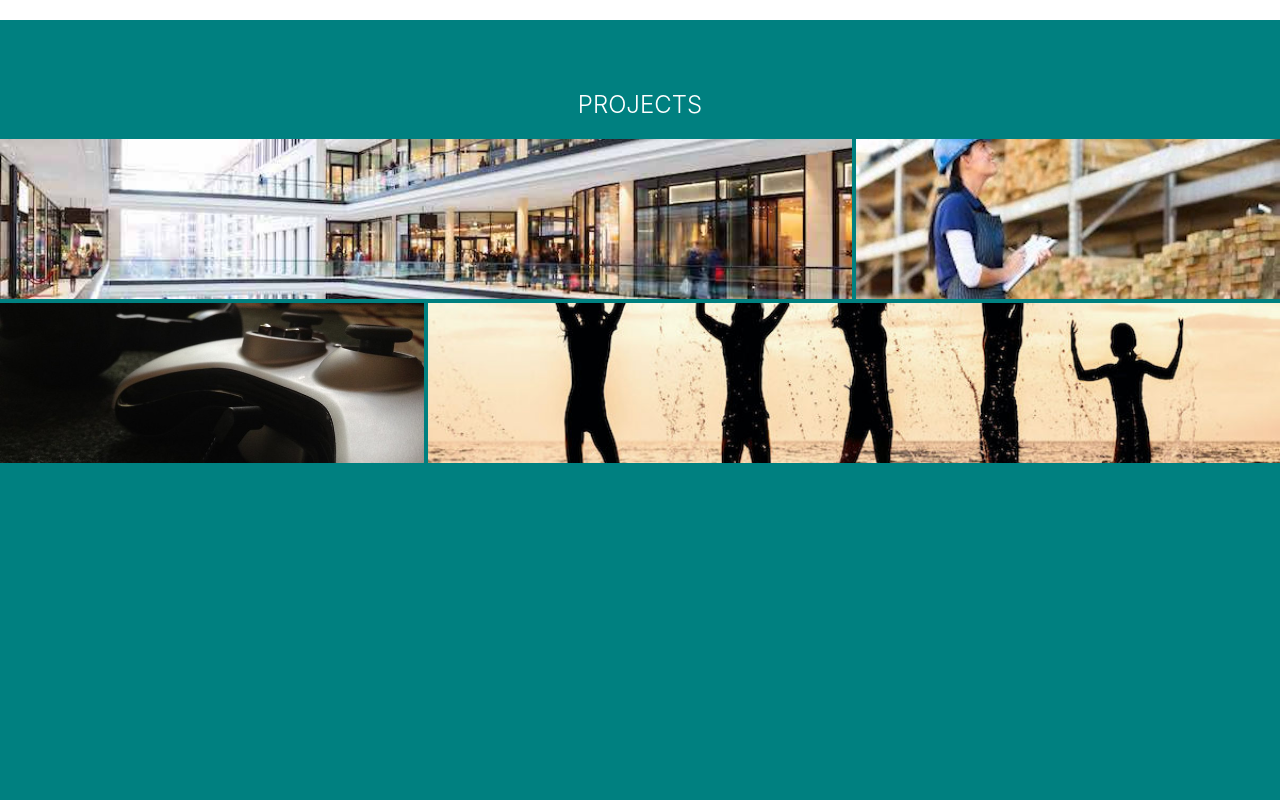
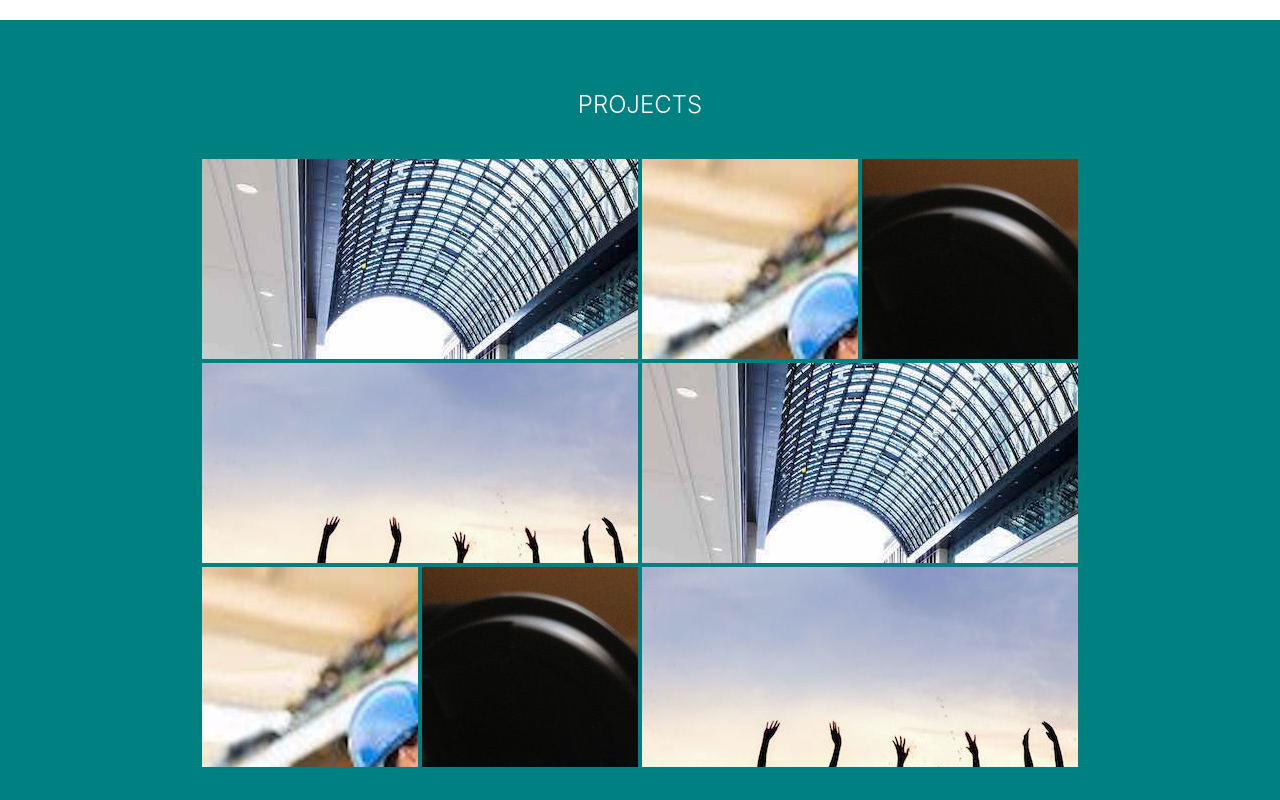
Before and after one commit to szewah/portfolio, a React (Create React App) app: page / in a window 1280 px wide. Shown: the part 780-1580 px from the top of the page. Built offline with nearby package versions, Linux system fonts and the light colour scheme.

Commit message:
Changed projects to class

```diff
--- a/src/components/Projects/projects.js
+++ b/src/components/Projects/projects.js
@@ -1,10 +1,9 @@
 import React, {Component}from 'react';
 //material UI
-import {Grid, Box, Link, GridList, GridListTile} from '@material-ui/core';
+import {Grid, GridListTile, GridList, Slide} from '@material-ui/core';
 import './style.css';
-import { makeStyles} from '@material-ui/core/styles';
+import { withStyles} from '@material-ui/core/styles';
 import tileData from './tileData'
-
 
 
 
@@ -15,50 +14,81 @@ const divStyle = {
 }
 
 
-const useStyles = makeStyles({
-    root: {
-        display: 'flex',
-        flexWrap: 'wrap',
-        flexGrow: 1,
-        justifyContent: 'center',
-        overflow: 'hidden',
-        marginTop: 20,
-        paddingBottom: 20,
+const overlay = {
+    position: 'absolute',
+    top: 0,
+    bottom: 0,
+    left: 0,
+    right: 0,
+    height: '100%',
+    width: '100',
+    opacity: 0,
+    transition: '.5s ease',
+    backgroundColor: '#008CBA'
+  }
+
+
+const useStyles = theme => ({
+    a: {
+        display: 'block',
+        height: '100%',
       },
-    gridList: {
-    }
+    img: {
+        objectFit: 'none',
+        width: '100%',
+        height: '100%',
+    },
 })
 
 
 
-export default function Projects(){
+class Projects extends Component {
 
-    const changeBackground = (e) => {
-        e.target.style.opacity = '0.5';
-
+    state = {
+        isHovering: false,
     }
 
-    const normalBaackground =(e) => {
+    changeBackground = (e) => {
+        e.target.style.opacity = '0.5';
+        console.log('changed')
+      };
+
+    normalBackground = (e) => {
         e.target.style.opacity = '1';
-    }
+    };
 
-    const preventDefault = (event) => {
-        console.log(event);
-    }
 
-    const classes = useStyles();
+
+    render() {
+        const classes = withStyles();
         return (
             <div style={divStyle}>
                 <Grid container justify='center'>
                     <h2 style={{fontWeight: 300, paddingTop: '50px'}}>PROJECTS</h2>
                 </Grid>
-            <GridList cellHeight={160} className={classes.gridList} cols={3}>
+                {/* <Slide direction="up" mountOnEnter> */}
+                <GridList cellHeight={200} cols={4}
+                    style={{marginLeft: '200px', marginRight: '200px', paddingTop: '20px', paddingBottom: '20px'}}>
                     {tileData.map((tile) => (
-                    <GridListTile key={tile.img} cols={tile.cols || 1}>
-                    <img src={tile.img} alt={tile.title} />
+
+                        <GridListTile key={tile.id} cols={tile.cols || 1}>
+                            <a className={classes.a} href={`${tile.link}`} target='_blank' rel="noopener noreferrer" >
+                                <div className='overlay' style={overlay}></div>
+                                <img
+                                    src={tile.img}
+                                    alt={tile.title}
+                                    className={classes.img}
+                                    onMouseMove={this.changeBackground}
+                                    onMouseLeave={this.normalBackground}
+                                />
+                            </a>
                         </GridListTile>
                     ))}
                 </GridList>
+                {/* </Slide> */}
             </div>
         )
     }
+};
+
+export default withStyles(useStyles)(Projects);
--- a/src/components/Projects/tileData.js
+++ b/src/components/Projects/tileData.js
@@ -30,6 +30,36 @@ const tileData = [
       id: 4,
       link: 'https://github.com/szewah/friend_finder'
     },
+    {
+      img: '/static/images/retail.jpeg',
+      title: 'Popshop',
+      cols: 2,
+      rows: 3,
+      id: 5,
+      link: 'https://www.popshop.com/'
+    },
+    {
+      img: '/static/images/inventory.jpeg',
+      title: 'Bamazon',
+      rows: 3,
+      id: 6,
+      link: 'https://github.com/szewah/bamazon'
+    },
+    {
+      img: '/static/images/game.jpg',
+      title: 'Hangman',
+      rows: 3,
+      id: 7,
+      link: 'https://github.com/szewah/word-guess-game'
+    },
+    {
+      img: '/static/images/friends.jpg',
+      title: 'friends',
+      cols: 2,
+      rows: 3,
+      id: 8,
+      link: 'https://github.com/szewah/friend_finder'
+    },
   ];
 
   export default tileData;
```
Lines whose indentation alone changed are shown as unchanged.
